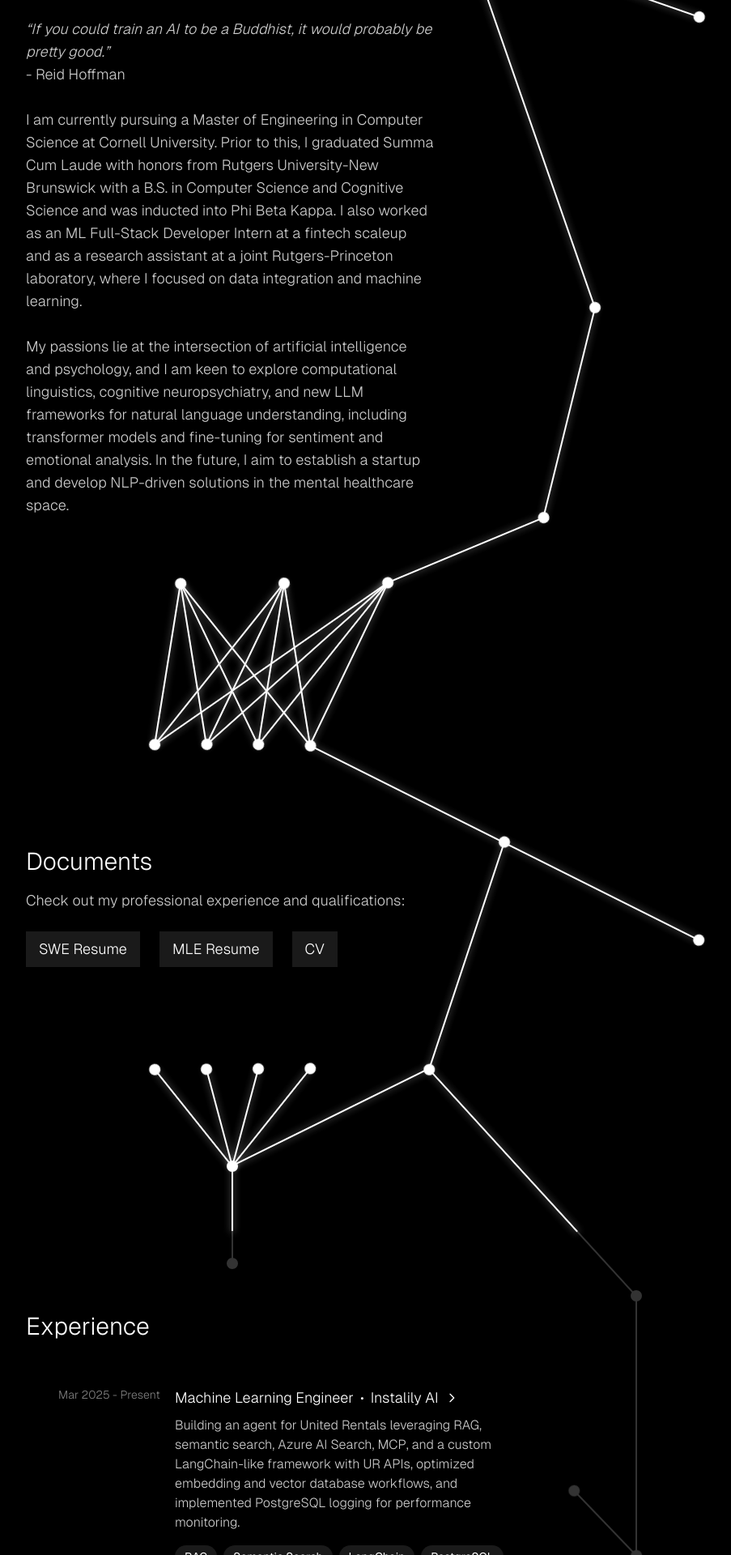
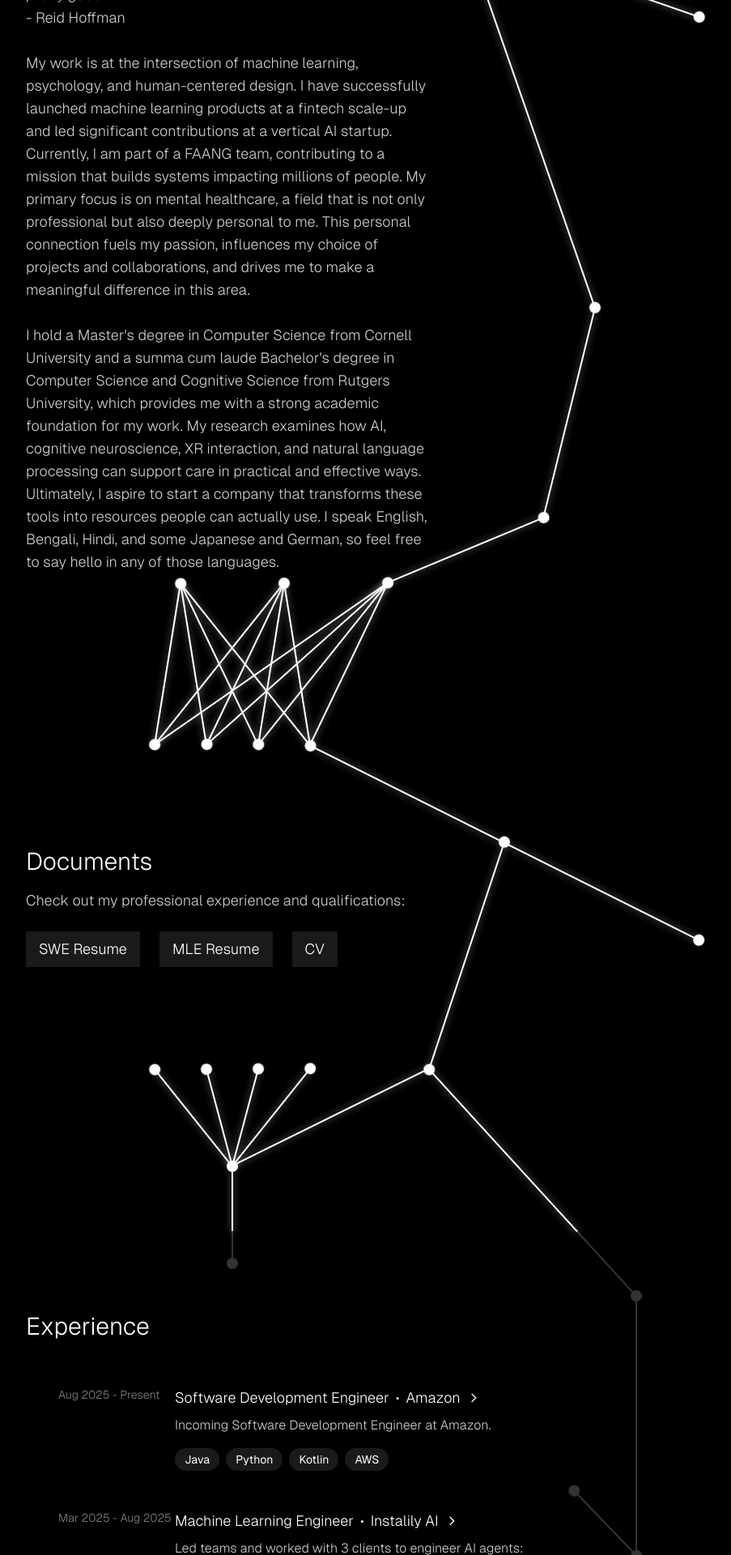
Before and after one commit to RishikSarkar/personal-portfolio-3.0, a Next.js app: page / in a window 1280 px wide. Shown: the part 880-2800 px from the top of the page at 81% size, without its empty margins (32-935 px from the left). Built offline with nearby package versions, Linux system fonts and the light colour scheme.

Commit message:
Updated experience

```diff
--- a/src/app/page.tsx
+++ b/src/app/page.tsx
@@ -123,15 +123,13 @@ export default function Home() {
           <h1 className="text-4xl md:text-5xl font-bold md:font-light mb-4">Rishik Sarkar</h1>
           <p className="text-sm md:text-xl font-light text-white/80">
             <span className="md:hidden">
-              M.Eng. Computer Science at Cornell University<br />
-              B.S. Computer Science at Rutgers University<br />
-              B.S. Cognitive Science at Rutgers University<br /><br />
+              <strong>SDE @ Amazon | Ex-ML Engineer @ InstaLILY AI</strong><br />
+              M.Eng CS @ Cornell, B.S. CS & CogSci @ Rutgers<br /><br />
               <strong>Specializing in NLP-driven mental healthcare solutions</strong>
             </span>
             <span className="hidden md:inline">
-              M.Eng. in Computer Science at Cornell University<br />
-              B.S. in Computer Science (Honors) at Rutgers University-New Brunswick<br />
-              B.S. in Cognitive Science at Rutgers University-New Brunswick<br /><br />
+              <strong>SDE @ Amazon | Ex-ML Engineer @ InstaLILY AI</strong><br />
+              M.Eng CS @ Cornell, B.S. CS & CogSci @ Rutgers<br /><br />
               Specializing in NLP-driven mental healthcare solutions
             </span>
           </p>
@@ -167,8 +165,8 @@ export default function Home() {
           <h2 className="text-lg uppercase md:normal-case md:text-3xl mb-4 font-bold md:font-light">About <span className='hidden md:inline'>Me</span></h2>
           <p className="text-sm md:text-lg font-light leading-relaxed pb-8 text-white/80">
             <i>&ldquo;If you could train an AI to be a Buddhist, it would probably be pretty good.&rdquo;<br /></i> - Reid Hoffman<br /><br />
-            I am currently pursuing a Master of Engineering in Computer Science at Cornell University. Prior to this, I graduated Summa Cum Laude with honors from Rutgers University-New Brunswick with a B.S. in Computer Science and Cognitive Science and was inducted into Phi Beta Kappa. I also worked as an ML Full-Stack Developer Intern at a fintech scaleup and as a research assistant at a joint Rutgers-Princeton laboratory, where I focused on data integration and machine learning.<br /><br />
-            My passions lie at the intersection of artificial intelligence and psychology, and I am keen to explore computational linguistics, cognitive neuropsychiatry, and new LLM frameworks for natural language understanding, including transformer models and fine-tuning for sentiment and emotional analysis. In the future, I aim to establish a startup and develop NLP-driven solutions in the mental healthcare space.
+            My work is at the intersection of machine learning, psychology, and human-centered design. I have successfully launched machine learning products at a fintech scale-up and led significant contributions at a vertical AI startup. Currently, I am part of a FAANG team, contributing to a mission that builds systems impacting millions of people. My primary focus is on mental healthcare, a field that is not only professional but also deeply personal to me. This personal connection fuels my passion, influences my choice of projects and collaborations, and drives me to make a meaningful difference in this area.<br /><br />
+            I hold a Master's degree in Computer Science from Cornell University and a summa cum laude Bachelor's degree in Computer Science and Cognitive Science from Rutgers University, which provides me with a strong academic foundation for my work. My research examines how AI, cognitive neuroscience, XR interaction, and natural language processing can support care in practical and effective ways. Ultimately, I aspire to start a company that transforms these tools into resources people can actually use. I speak English, Bengali, Hindi, and some Japanese and German, so feel free to say hello in any of those languages.
           </p>
         </div>
       </section>
--- a/src/components/ExperienceSection.tsx
+++ b/src/components/ExperienceSection.tsx
@@ -12,19 +12,35 @@ interface ExperienceItem {
 // Memoized experience data to prevent recreation
 const EXPERIENCE_DATA: ExperienceItem[] = [
     {
+        title: 'Software Development Engineer',
+        company: 'Amazon',
+        companyLink: 'https://amazon.com/',
+        dateRange: 'Aug 2025 - Present',
+        description: 'Incoming Software Development Engineer at Amazon.',
+        skills: ['Java', 'Python', 'Kotlin', 'AWS']
+    },
+    {
         title: 'Machine Learning Engineer',
         company: 'Instalily AI',
         companyLink: 'https://instalily.ai/',
-        dateRange: 'Mar 2025 - Present',
-        description: 'Building an agent for United Rentals leveraging RAG, semantic search, Azure AI Search, MCP, and a custom LangChain-like framework with UR APIs, optimized embedding and vector database workflows, and implemented PostgreSQL logging for performance monitoring.',
-        skills: ['RAG', 'Semantic Search', 'LangChain', 'PostgreSQL', 'React']
+        dateRange: 'Mar 2025 - Aug 2025',
+        description: 'Led teams and worked with 3 clients to engineer AI agents: clienteling agent for sales automation, RAG-based VSA agent with Azure AI Search, voice customer service agent with Gemini Live API, and internal autonomous Jira resolution agent for DevOps workflows.',
+        skills: ['ADK', 'MCP', 'GCP', 'Microsoft Azure', 'Next.js']
+    },
+    {
+        title: 'Research Assistant',
+        company: 'Princeton University',
+        companyLink: 'https://ccnp.princeton.edu/about-ccnp/',
+        dateRange: 'Sep 2023 - Jun 2025',
+        description: 'Developed ETL pipeline consolidating data from five clinical studies (HDRS, BPRS, PANSS scales) into SQLite with Tkinter GUI, then built a comprehensive EMR system using PostgreSQL, Docker, Django, and Vite.js centralizing clinical research data management for CCNP.',
+        skills: ['Python', 'Django', 'PostgreSQL', 'Docker', 'Vite.js']
     },
     {
         title: 'Independent Researcher',
         company: 'Cornell XR Collaboratory',
         companyLink: 'https://xrcollaboratory.tech.cornell.edu/',
-        dateRange: 'Jan 2025 - Present',
-        description: 'Conducting ML-driven AR/VR research for Quest by building a Unity package with 3D interaction techniques using UPM and the XR Interaction Toolkit, and leveraging Microsoft.Extensions.AI and Ollama LLMs in .NET microservices to power an AI-driven mind-mapping tool.',
+        dateRange: 'Jan 2025 - May 2025',
+        description: 'Conducted ML-driven AR/VR research for Quest by building a Unity package with 3D interaction techniques using UPM and the XR Interaction Toolkit, and leveraged Microsoft.Extensions.AI and Ollama LLMs in .NET microservices to power an AI-driven mind-mapping tool.',
         skills: ['Unity', 'UPM', 'XR Interaction Toolkit', 'Ollama', 'Gemma3']
     },
     {
@@ -34,14 +50,6 @@ const EXPERIENCE_DATA: ExperienceItem[] = [
         dateRange: 'Oct 2024 - Nov 2024',
         description: 'Built a secure asset management system for an interior design startup, integrating MongoDB Atlas for data storage and SVG handling for furniture assets, with a Next.js and Tailwind CSS frontend to enhance asset display and user experience.',
         skills: ['MongoDB', 'Next.js', 'TypeScript', 'Node.js']
-    },
-    {
-        title: 'Research Assistant',
-        company: 'Princeton University',
-        companyLink: 'https://ccnp.princeton.edu/about-ccnp/',
-        dateRange: 'Sep 2023 - Aug 2024',
-        description: 'Developed Python scripts to consolidate data from 800+ files into an SQLite database, automating schema generation, and created a Tkinter-based GUI to facilitate custom SQL queries and database interactions for researchers.',
-        skills: ['Python', 'Pandas', 'SQLite', 'Tkinter', 'Research']
     },
     {
         title: 'ML Full-Stack Developer Intern',
```
